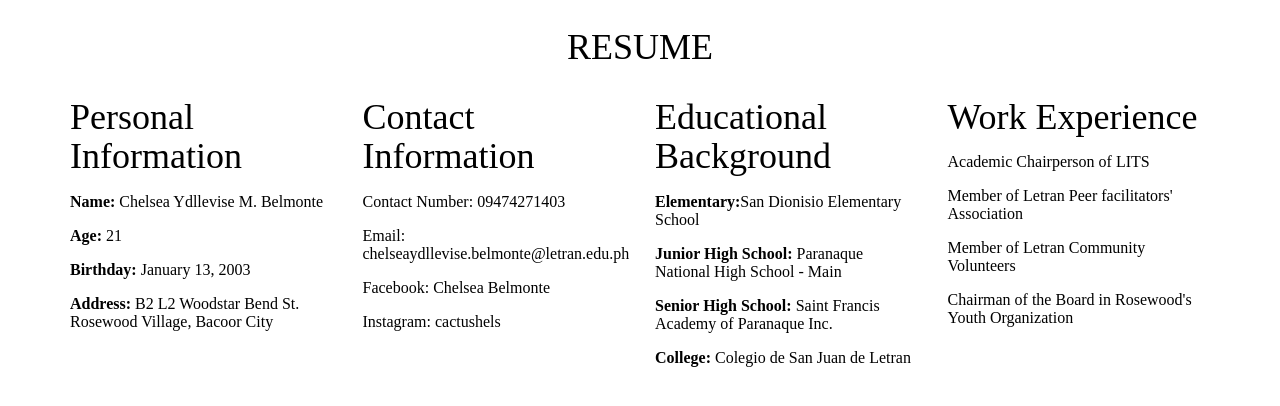
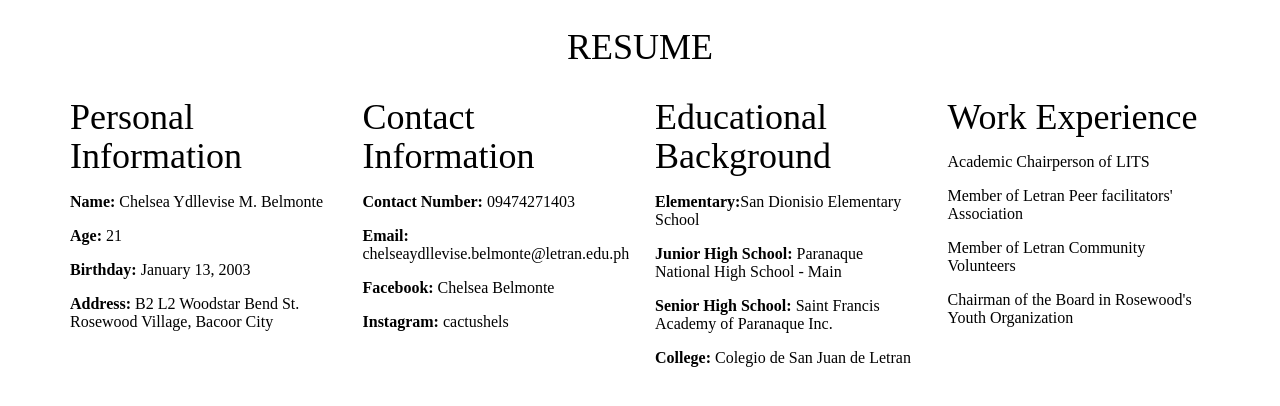
Before and after one commit to ChelseaBelmonte/Activity1, an Angular app: page / in a window 1280 px wide. Shown: the top 406 px of the page. Built offline with nearby package versions, Linux system fonts and the light colour scheme.

Commit message:
Update contact-info.component.html

```diff
--- a/src/app/contact-info/contact-info.component.html
+++ b/src/app/contact-info/contact-info.component.html
@@ -1,4 +1,4 @@
-<p>Contact Number: 09474271403</p>
-<p>Email: chelseaydllevise.belmonte&#64;letran.edu.ph</p>
-<p>Facebook: Chelsea Belmonte</p>
-<p>Instagram: cactushels</p>
+<p><b>Contact Number:</b> 09474271403</p>
+<p><b>Email:</b> chelseaydllevise.belmonte&#64;letran.edu.ph</p>
+<p><b>Facebook:</b> Chelsea Belmonte</p>
+<p><b>Instagram:</b> cactushels</p>
```
